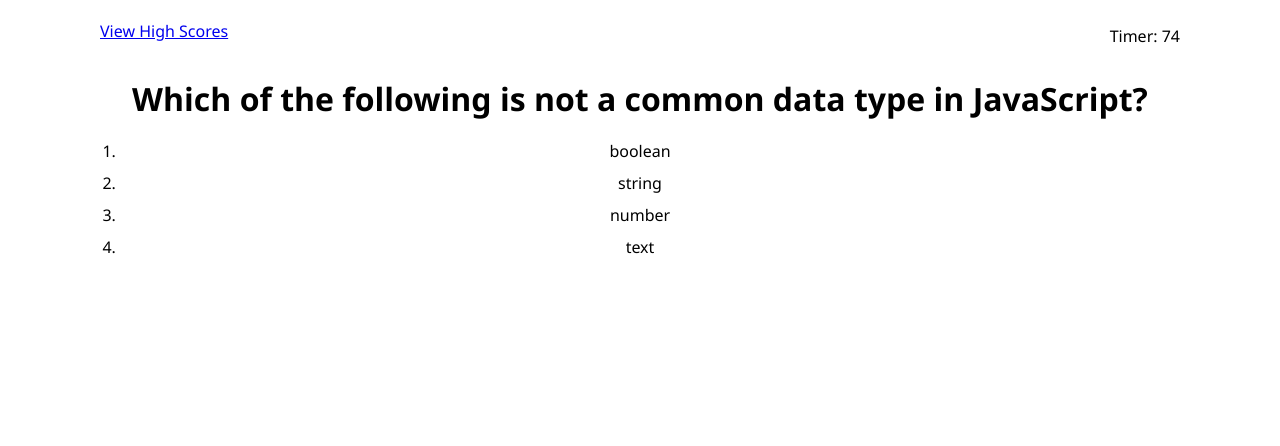
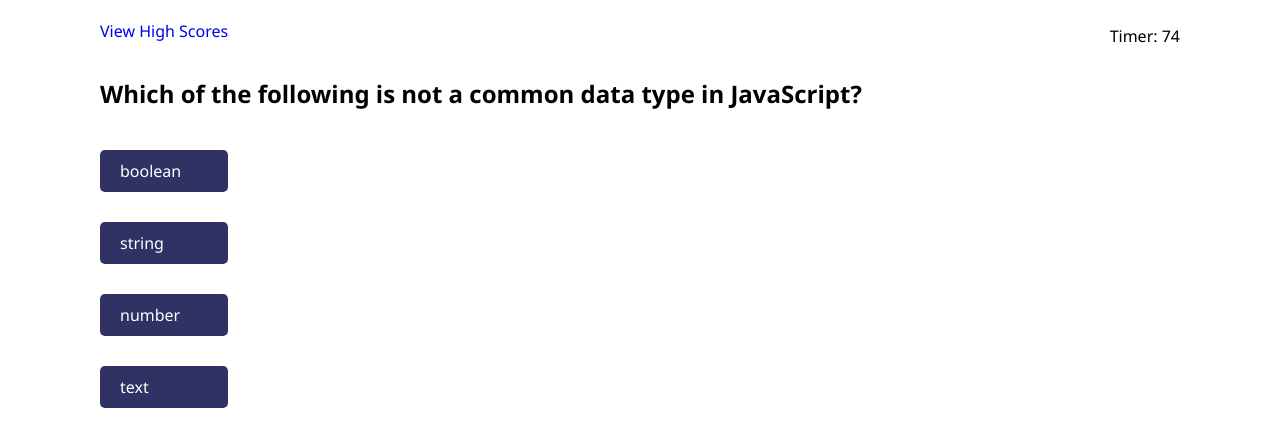
Before and after one commit to DoctorMuch/JS-code-quiz, a plain HTML site: page index.html in a window 1280 px wide. Both pictures are taken after a click on the button "Start Quiz!". Drawn offline with Linux system fonts and the light colour scheme.

Commit message:
basic scoring and time penalty built

```diff
--- a/assets/css/style.css
+++ b/assets/css/style.css
@@ -1,8 +1,10 @@
 * {
   --primary-color: rgba(9, 12, 70, 0.842);
+  --hover-color:  rgba(134, 88, 165, 0.685);
   font-family: 'Segoe UI', Tahoma, Geneva, Verdana, sans-serif;
   margin: 0;
   padding: 5px 20px;
+  box-sizing: border-box;
 }
 
 header {
@@ -10,19 +12,46 @@ header {
   justify-content: space-between;
 }
 
-main {
+a {
+  text-decoration: none;
+}
+
+.container {
+  margin: auto;
+  text-align: center;
+}
+
+.intro {
   text-align: center;
 }
 
 input {
+  justify-content: center;
   background-color: var(--primary-color);
   border-radius: 5px;
   font-size: 1rem;
   color: white;
+  margin-top: 30px;
   padding: 10px 20px;
   border-style: none;
 }
 
-#start {
-  margin-top: 30px;
+.inputBtn {
+  text-align: left;
 }
+
+input:hover {
+  background-color: var(--hover-color);
+}
+.answers {
+  display: flex;
+  flex-direction: column;
+  width: 15%;
+  align-content: flex-start;
+}
+
+.statusBar {
+  font-style: italic;
+  font-weight: lighter;
+  font-size: 1.5rem;
+}
--- a/assets/js/quiz.js
+++ b/assets/js/quiz.js
@@ -1,15 +1,25 @@
 let timerEl = document.getElementById("timer");
 let startBtnEl = document.getElementById("start");
-let questionEl = document.getElementById("question");
-let answerEl = document.getElementById("answer");
+let introEl = document.getElementById("intro");
+let introP = document.getElementById("introP");
+let questionEl = document.getElementById("quiz-start");
+let timeLeft = 75;
 
-let questions = {
+let questions = [
+  {
     question: "Which of the following is not a common data type in JavaScript?",
-    answer: ["boolean", "string", "number", "text"]
-};
+    answer: ["boolean", "string", "number", "text"],
+    correct: "text"
+  },
+
+  {
+    question: "What is required to call a function?",
+    answer: ["a button", "parentheses", "a parameter", "an argument"],
+    correct: "parentheses"
+  }
+]
 
 function countDown(){
-  let timeLeft = 75;
 
   let timerInterval = setInterval(function(){
     if (timeLeft > 0) {
@@ -27,28 +37,58 @@ function countDown(){
 
 let startQuiz = function(){
   countDown();
-  let clearStart = document.getElementById("quiz-start");
-  clearStart.removeChild(startBtnEl);
+  clearStart();
   // Ask first question
-  questionEl.textContent = questions.question;
+  askQuestion();
   // Display possible answers
-  makeList();
+  displayAnswers();
 };
 
-// Turn answers array into list
-let makeList = function(){
-  answerEl.textContent= '';
-  let answerOptions = document.createElement("ol");
-  answer.appendChild(answerOptions)
-  for (let i=0; i < 4; i++){
-    let answerOption = document.createElement("li");
-    answerOption.textContent = questions.answer[i];
-    answerOptions.appendChild(answerOption);
-  }
+let clearStart = function(){
+  questionEl.removeChild(startBtnEl);
+  questionEl.removeChild(introEl);
+  questionEl.removeChild(introP);
 }
 
+let askQuestion = function(){
+  questionEl.className = "quizText";
+  let askQuestionEl = document.createElement("h2");
+  askQuestionEl.className = "questionText";
+  askQuestionEl.textContent = questions[0].question;
+  questionEl.appendChild(askQuestionEl);
+};
+
+let displayAnswers = function(){
+  let pointTotal = 0;
+  let answerOptionsEl = document.createElement("ol");
+  answerOptionsEl.className = "answers";
+  questionEl.appendChild(answerOptionsEl);
+  let quizFooter = document.createElement("div");
+  quizFooter.className = "statusBar";
+  for (let i=0;i<4;i++){
+    let answerOptionEl = document.createElement("input");
+    answerOptionEl.type = "button";
+    answerOptionEl.id = "submit";
+    answerOptionEl.value = questions[0].answer[i];
+    answerOptionEl.className = "inputBtn";
+    answerOptionEl.addEventListener("click", function(){
+      if (answerOptionEl.value === questions[0].correct){
+        pointTotal +=5;
+        quizFooter.textContent = "Correct!";
+        questionEl.appendChild(quizFooter);
+      }
+      else {
+        timeLeft -= 10;
+        quizFooter.textContent = "Wrong!";
+        questionEl.appendChild(quizFooter);
+      }
+    })
+    answerOptionsEl.appendChild(answerOptionEl);
+  }
+};
+
 let endQuiz = function(){
-
+  alert("Time is up! Let's see how you did!");
 };
 
 startBtnEl.onclick = startQuiz;
--- a/index.html
+++ b/index.html
@@ -13,14 +13,14 @@
       <a href="README.md">View High Scores</a>
     </div>
     <div class="time">
-      <p id="timer">Timer: 75</p>
+      <p id="timer">Timer: 0</p>
     </div>
   </header>
   <main>
-    <div id="quiz-start" class="quiz-start">
-      <h1 id="question">Coding Quiz Challenge</h1>
-      <p id="answer">Try to answer the following code-related questions to the best of your ability.<br />Keep in mind that incorrect answers will cost you 10 seconds of time!</p>
-      <input id="start" type="button" value="Start Quiz!" />
+    <div id="quiz-start" class="container">
+      <h1 id="intro" class="intro">Coding Quiz Challenge</h1>
+      <p id="introP" class="intro">Try to answer the following code-related questions to the best of your ability.<br />Keep in mind that incorrect answers will cost you 10 seconds of time!</p>
+      <input id="start" class="intro" type="button" value="Start Quiz!" />
   </div>
   </main>
   <script src="./assets/js/quiz.js"></script>
```
